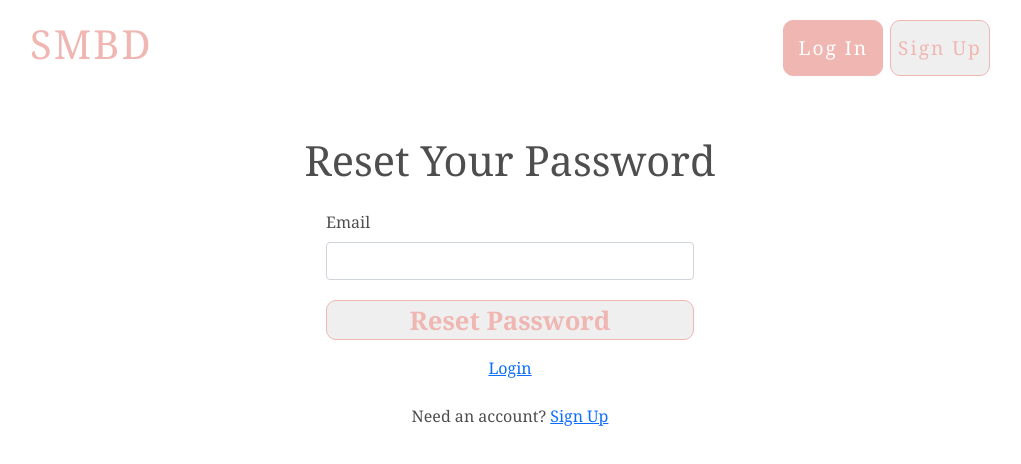
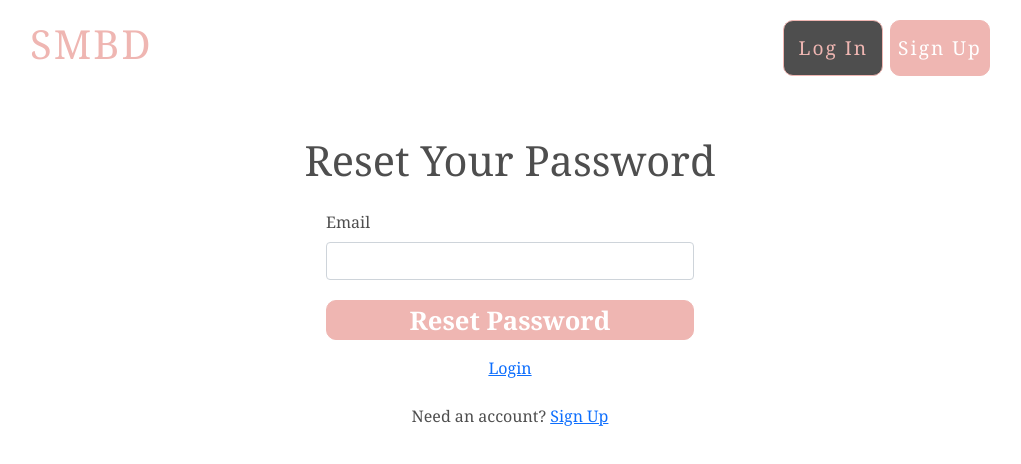
Before and after one commit to g-priime/smbd, a React (Create React App) app: page /forgot-password in a window 1280 px wide. In both pictures the pointer is over the button "Log In". Shown: the top 464 px of the page, without its empty margins (130-1151 px from the left). Built offline with nearby package versions, Linux system fonts and the light colour scheme; no server answers.

Commit message:
Update index.css

```diff
--- a/src/index.css
+++ b/src/index.css
@@ -3,6 +3,7 @@
 :root {
   --primary: #efb6b2;
   --secondary: #4e4e4e;
+  --tertiary: rgb(238, 233, 233);
   --error: #ff4a4a;
 }
 
@@ -63,12 +64,19 @@ body {
   border-radius: 10px;
   border: 1px solid var(--primary);
 
-  color: var(--primary);
   font-size: 1.2rem;
   letter-spacing: 2px;
   font-weight: normal;
 
   font-family: "Noto Serif";
+
+  background: var(--primary);
+  color: white;
+}
+
+.title button:hover {
+  background: var(--secondary);
+  color: var(--primary);
 }
 
 .title h2,
@@ -181,11 +189,13 @@ label.file-label:hover {
 
   border-radius: 10px;
   border: 1px solid var(--primary);
-  color: var(--primary);
+
+  background: var(--primary);
+  color: white;
 }
 button:hover {
-  background: var(--primary);
-  color: white;
+  background: whitesmoke;
+  color: var(--primary);
 }
 button:focus {
   outline: none;
@@ -411,9 +421,15 @@ button:active {
 
   border-radius: 10px;
 
-  color: var(--primary);
-
   border: 1px solid var(--primary);
 
   margin-top: 20px;
+
+  background: var(--primary);
+  color: white;
 }
+
+.button-forms:hover {
+  background: var(--secondary);
+  color: var(--primary);
+}
```
